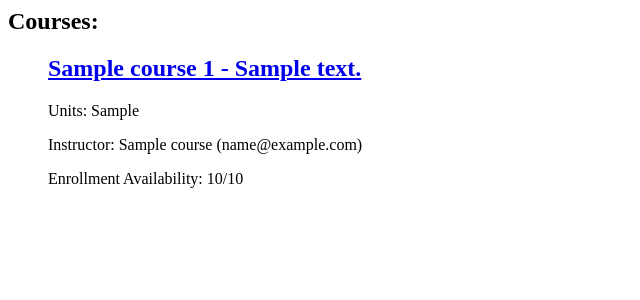
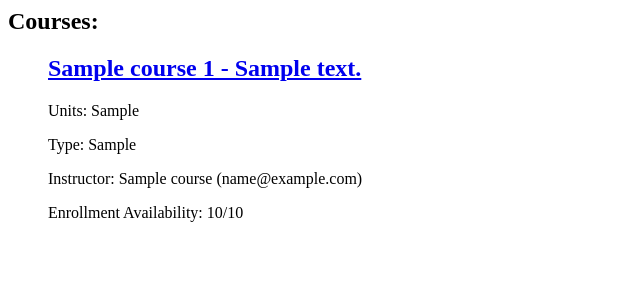
Before and after one commit to tjburk/Lous-List, a Django app: page /list_classes/ in a window 1280 px wide. Shown: the top 300 px of the page, without its empty margins (0-640 px from the left). Run offline with Django 4.2, Linux system fonts and the light colour scheme; tables that the repository leaves empty hold one stand-in row (values such as "Sample post").

```diff
--- a/templates/list_classes/index.html
+++ b/templates/list_classes/index.html
@@ -9,6 +9,7 @@
             <li>
                 <h2><a href="{% url 'list_classes:description' course.course_number %}">{{ course.subject }} {{ course.catalog_number }} - {{ course.description }}</a></h2>
                 <p>Units: {{ course.units }}</p>
+                <p>Type: {{ course.component }}</p>
                 <p>Instructor: {{course.instructor_name}} ({{ course.instructor_email }})</p>
                 <p>Enrollment Availability: {{ course.enrollment_total }}/{{ course.class_capacity }}</p>
             </li>
```
